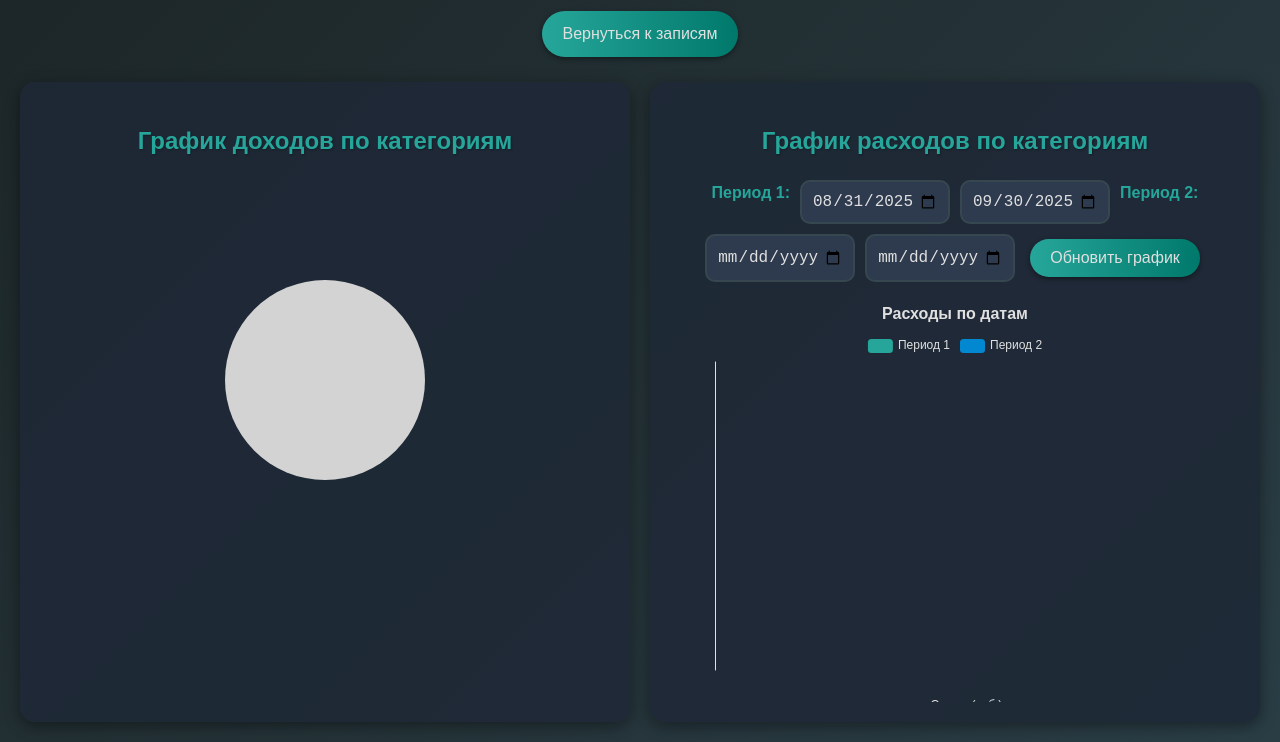
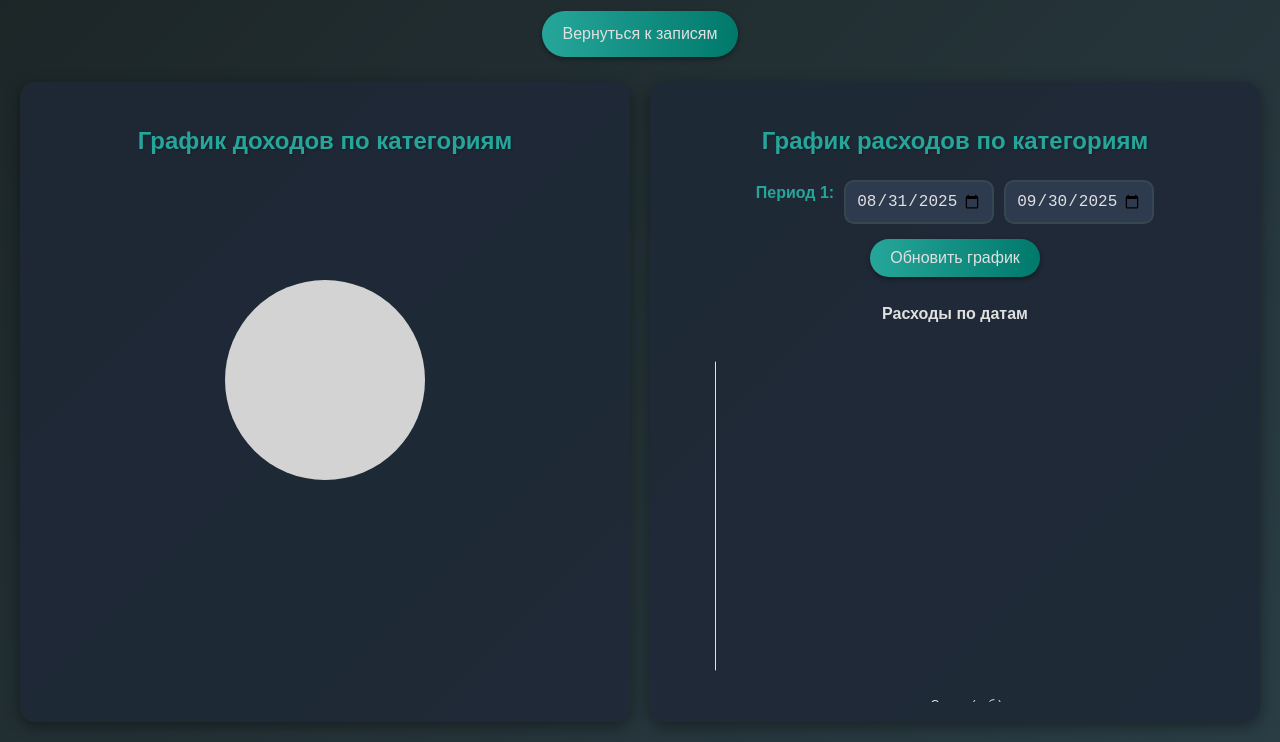
Before and after one commit to ArsenyShimov/The-finance-project, a plain HTML site: page charts.html in a window 1280 px wide. Both pictures are taken after a click on the button "Обновить график". Shown: the part 105-847 px from the top of the page. Drawn offline with nearby package versions, Linux system fonts and the light colour scheme.

Commit message:
переделка

```diff
--- a/charts.html
+++ b/charts.html
@@ -25,9 +25,6 @@
                 <label>Период 1:</label>
                 <input type="date" id="startDate1">
                 <input type="date" id="endDate1">
-                <label>Период 2:</label>
-                <input type="date" id="startDate2">
-                <input type="date" id="endDate2">
                 <button class="btn btn-primary" id="updateExpenseChart">Обновить график</button>
             </div>
             <div id="expenseChart" style="width: 100%; height: 400px;"></div>
--- a/charts.js
+++ b/charts.js
@@ -1,4 +1,3 @@
-// Класс для управления графиками с использованием Apache ECharts
 class ChartManager {
     constructor(incomeChartId, expenseChartId) {
         this.incomeChartElement = document.getElementById(incomeChartId);
@@ -48,26 +47,27 @@ class ChartManager {
     }
 
     // Обновление графика расходов (столбчатая диаграмма)
-    updateExpenseChart(records1, records2) {
-        // Группируем данные по датам для каждого периода
+    updateExpenseChart(records) {
+        // Группируем данные по датам и категориям
         const groupByDate = (records) => {
             const grouped = {};
+            const categories = {};
             records.forEach(record => {
                 const date = record.date;
                 if (!grouped[date]) {
                     grouped[date] = 0;
+                    categories[date] = [];
                 }
                 grouped[date] += record.amount;
+                categories[date].push(record.category);
             });
-            return grouped;
+            return { grouped, categories };
         };
 
-        const dataByDate1 = groupByDate(records1);
-        const dataByDate2 = groupByDate(records2);
+        const { grouped: dataByDate, categories: categoriesByDate } = groupByDate(records);
 
         // Получаем все уникальные даты и сортируем их
-        const allDates = [...new Set([...Object.keys(dataByDate1), ...Object.keys(dataByDate2)])]
-            .sort((a, b) => new Date(a) - new Date(b));
+        const allDates = Object.keys(dataByDate).sort((a, b) => new Date(a) - new Date(b));
 
         // Форматируем даты для отображения
         const formattedDates = allDates.map(date => {
@@ -78,9 +78,9 @@ class ChartManager {
             });
         });
 
-        // Подготавливаем данные для графиков
-        const data1 = allDates.map(date => dataByDate1[date] || 0);
-        const data2 = allDates.map(date => dataByDate2[date] || 0);
+        // Подготавливаем данные для графика
+        const data = allDates.map(date => dataByDate[date] || 0);
+        const categories = allDates.map(date => categoriesByDate[date] ? Array.from(new Set(categoriesByDate[date])).join(', ') : '');
 
         const option = {
             title: {
@@ -91,18 +91,16 @@ class ChartManager {
             tooltip: {
                 trigger: 'axis',
                 axisPointer: { type: 'shadow' },
-                formatter: function(params) {
-                    let result = `Дата: ${params[0].axisValue}<br/>`;
-                    params.forEach(param => {
-                        result += `${param.seriesName}: ${param.value.toFixed(2)} руб.<br/>`;
-                    });
-                    return result;
+                formatter: (params) => {
+                    const idx = params[0].dataIndex;
+                    const date = params[0].axisValue;
+                    const value = params[0].value;
+                    const category = categories[idx];
+                    return `Дата: ${date}<br/>Сумма: ${value.toFixed(2)} руб.<br/>Категория: ${category}`;
                 }
             },
             legend: {
-                top: '8%',
-                textStyle: { color: '#e0e0e0' },
-                data: ['Период 1', 'Период 2']
+                show: false
             },
             grid: {
                 left: '8%',
@@ -137,21 +135,11 @@ class ChartManager {
             },
             series: [
                 {
-                    name: 'Период 1',
+                    name: 'Расходы',
                     type: 'bar',
-                    data: data1,
+                    data: data,
                     itemStyle: {
                         color: '#26a69a',
-                        borderRadius: [0, 4, 4, 0]
-                    },
-                    barWidth: '30%'
-                },
-                {
-                    name: 'Период 2',
-                    type: 'bar',
-                    data: data2,
-                    itemStyle: {
-                        color: '#0288d1',
                         borderRadius: [0, 4, 4, 0]
                     },
                     barWidth: '30%'
@@ -186,18 +174,12 @@ class ChartApp {
         const expenses = await this.dbManager.getAllRecords('expenses');
 
         this.chartManager.updateIncomeChart(incomes);
-
-        // Устанавливаем периоды по умолчанию (последние 30 дней)
         const today = new Date();
         const thirtyDaysAgo = new Date(today.getTime() - 30 * 24 * 60 * 60 * 1000);
-
         const startDate1 = thirtyDaysAgo.toISOString().split('T')[0];
         const endDate1 = today.toISOString().split('T')[0];
-
-        // Устанавливаем значения в поля ввода
         document.getElementById('startDate1').value = startDate1;
         document.getElementById('endDate1').value = endDate1;
-
         // Фильтруем данные для периода 1
         const filterByDate = (records, start, end) => {
             if (!start || !end) return records;
@@ -206,9 +188,8 @@ class ChartApp {
                 return recordDate >= new Date(start) && recordDate <= new Date(end);
             });
         };
-
         const expenses1 = filterByDate(expenses, startDate1, endDate1);
-        this.chartManager.updateExpenseChart(expenses1, []); // Период 2 пустой по умолчанию
+        this.chartManager.updateExpenseChart(expenses1);
     }
 
     // Настройка обработчиков событий
@@ -216,9 +197,6 @@ class ChartApp {
         document.getElementById('updateExpenseChart').addEventListener('click', async () => {
             const startDate1 = document.getElementById('startDate1').value;
             const endDate1 = document.getElementById('endDate1').value;
-            const startDate2 = document.getElementById('startDate2').value;
-            const endDate2 = document.getElementById('endDate2').value;
-
             const expenses = await this.dbManager.getAllRecords('expenses');
             const filterByDate = (records, start, end) => {
                 if (!start || !end) return [];
@@ -227,17 +205,12 @@ class ChartApp {
                     return recordDate >= new Date(start) && recordDate <= new Date(end);
                 });
             };
-
             const expenses1 = filterByDate(expenses, startDate1, endDate1);
-            const expenses2 = filterByDate(expenses, startDate2, endDate2);
-
-            // Показываем сообщение, если нет данных
-            if (expenses1.length === 0 && expenses2.length === 0) {
-                alert('Нет данных для выбранных периодов. Проверьте даты и убедитесь, что есть записи за эти периоды.');
+            if (expenses1.length === 0) {
+                alert('Нет данных для выбранного периода. Проверьте даты и убедитесь, что есть записи за этот период.');
                 return;
             }
-
-            this.chartManager.updateExpenseChart(expenses1, expenses2);
+            this.chartManager.updateExpenseChart(expenses1);
         });
     }
 }
--- a/common.css
+++ b/common.css
@@ -240,8 +240,7 @@ input:focus, select:focus {
         width: 95%;
     }
 }
-
-/* ===== УВЕДОМЛЕНИЯ ===== */
+/* уведомления */
 .notification {
     position: fixed;
     top: 20px;
--- a/style.css
+++ b/style.css
@@ -1,7 +1,5 @@
 /* Импорт общих стилей */
 @import url('common.css');
-
-/* ===== СПЕЦИФИЧНЫЕ СТИЛИ ДЛЯ ГЛАВНОЙ СТРАНИЦЫ ===== */
 
 /* Контейнер таблиц */
 .tables-container {
```
